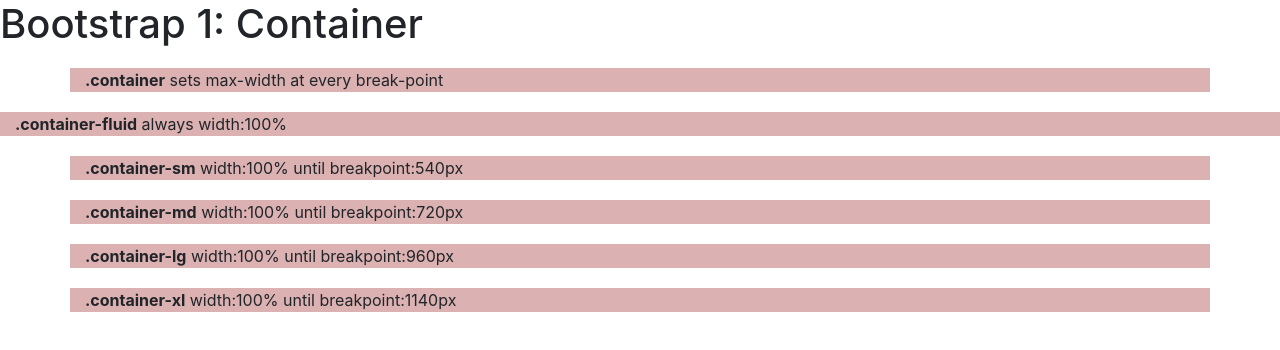
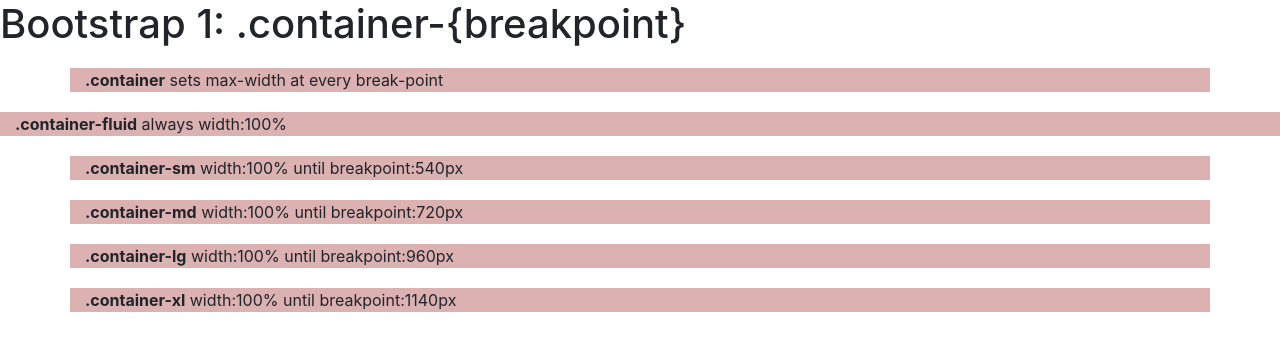
Before and after one commit to trinafirefox/cssplayground, a plain HTML site: page 2020-June-11th/index.html in a window 1280 px wide. Drawn offline with nearby package versions, Linux system fonts and the light colour scheme.

Commit message:
small change

```diff
--- a/2020-June-11th/index.html
+++ b/2020-June-11th/index.html
@@ -11,7 +11,7 @@
     <title>container</title>
   </head>
   <body>
-    <h1>Bootstrap 1: Container</h1>
+    <h1>Bootstrap 1: .container-{breakpoint}</h1>
     <div class="container"><b>.container</b> sets max-width at every break-point</div>
     <div class="container-fluid"><b>.container-fluid</b> always width:100%</div>
     <div class="container-sm"><b>.container-sm</b> width:100% until breakpoint:540px</div>
```
